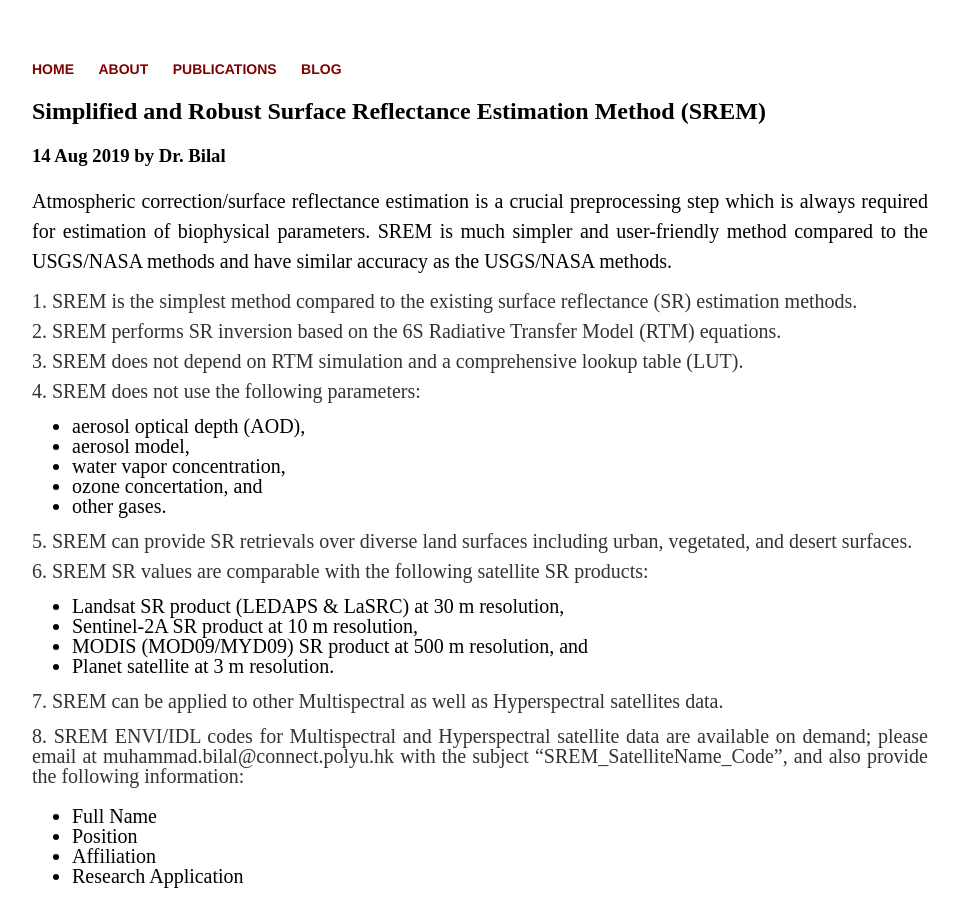
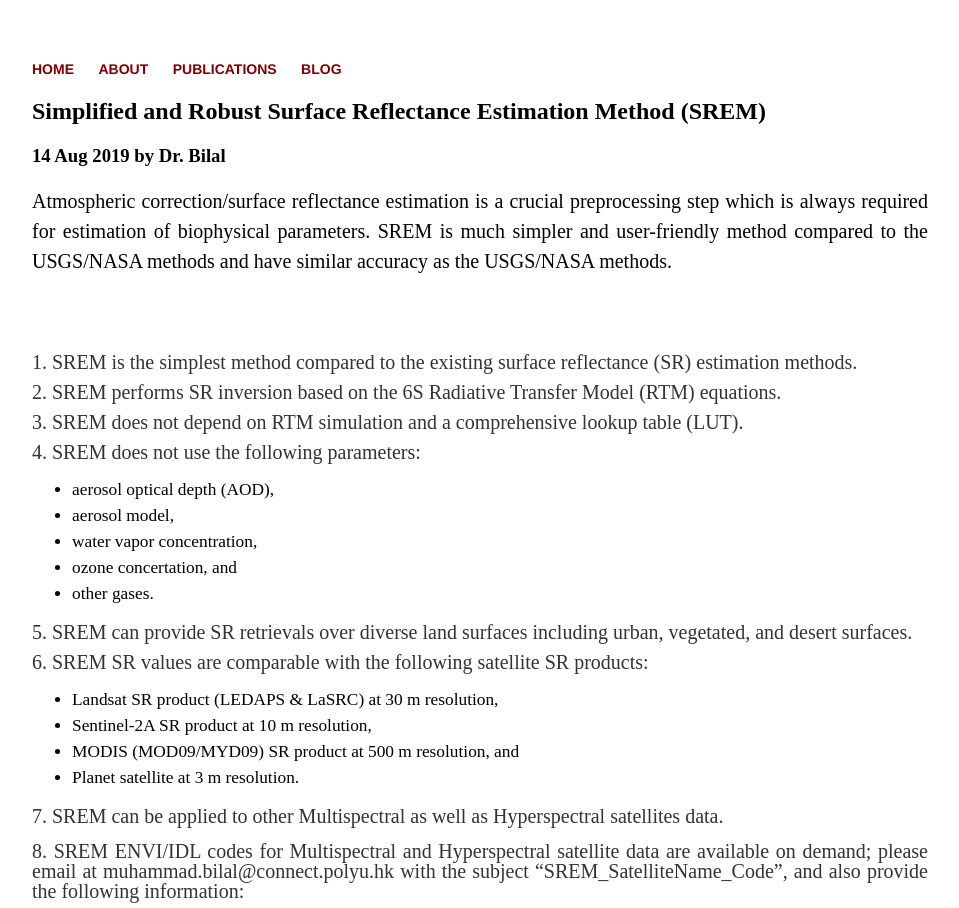
Before and after one commit to rs-DrBilal/rsbilal.github.io, a Jekyll site: the page built from _posts/2019-08-14-SREM.md, in a window 1280 px wide. Shown: the top 908 px of the page, without its empty margins (160-1119 px from the left). Built offline with Jekyll 4.4.1, drawn with Linux system fonts in a browser that asks for light colours; comment, search, counter and statistics services are not loaded; grey boxes are pictures that could not be loaded.

Commit message:
Update 2019-08-14-SREM.md

```diff
--- a/_posts/2019-08-14-SREM.md
+++ b/_posts/2019-08-14-SREM.md
@@ -7,6 +7,7 @@ date: 2019-08-14
 
 <div style="text-align:justify;line-height:1.5; font-size:15pt">Atmospheric correction/surface reflectance estimation is a crucial preprocessing step which is always required for estimation of biophysical parameters. SREM is much simpler and user-friendly method compared to the USGS/NASA methods and have similar accuracy as the USGS/NASA methods.</div>
 
+<br>
 <p style="text-align:justify;line-height:0.5; font-size:15pt">
 1. SREM is the simplest method compared to the existing surface reflectance (SR) estimation methods.
 </p>
@@ -23,7 +24,7 @@ date: 2019-08-14
 4. SREM does not use the following parameters:
  </p>
 
-<ul style="list-style-type:disc;line-height:1.0; font-size:15pt">
+<ul style="list-style-type:disc;line-height:1.5; font-size:13pt">
 	<li>aerosol optical depth (AOD),</li>
     <li>aerosol model,</li>
     <li>water vapor concentration,</li>
@@ -39,7 +40,7 @@ date: 2019-08-14
 6. SREM SR values are comparable with the following satellite SR products:
 </p>
 
-<ul style="list-style-type:disc;line-height:1.0; font-size:15pt">
+<ul style="list-style-type:disc;line-height:1.5; font-size:13pt">
       <li>Landsat SR product (LEDAPS & LaSRC) at 30 m resolution,</li>
       <li>Sentinel-2A SR product at 10 m resolution,</li>
       <li>MODIS (MOD09/MYD09) SR product at 500 m resolution, and</li>
```
